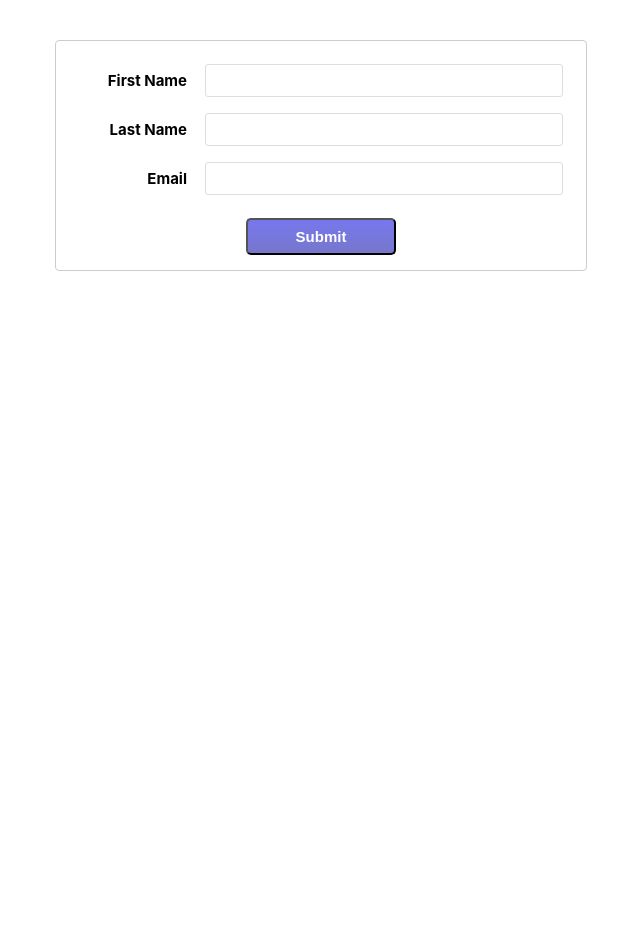
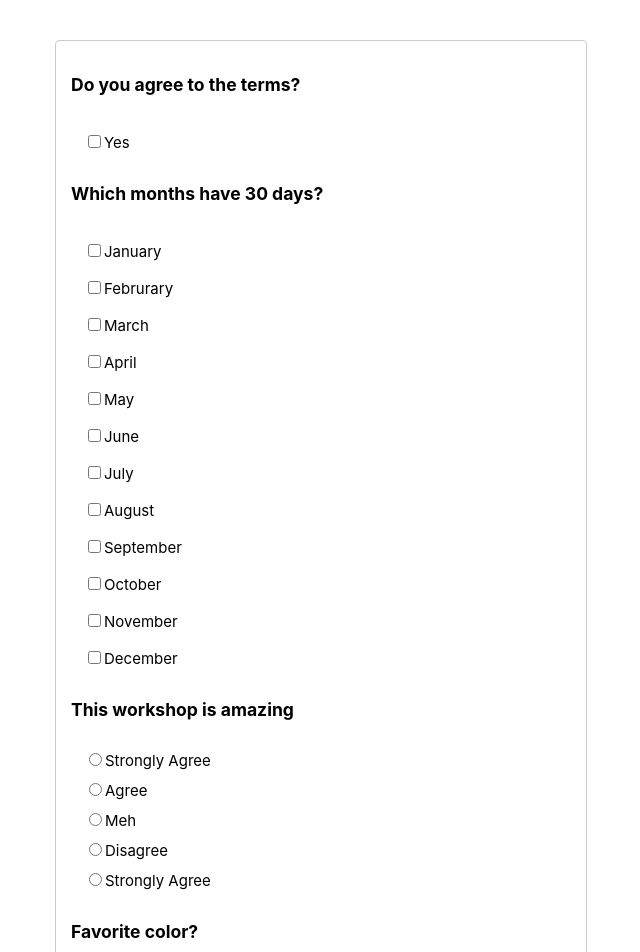
Before and after one commit to computapars/alicante2019, a React (Create React App) app: page / in a window 1280 px wide. Shown: the top 952 px of the page, without its empty margins (319-959 px from the left). Before the commit the page ends 800 px from the top, so only its background shows below. Built offline with nearby package versions, Linux system fonts and the light colour scheme.

Commit message:
Other types of html form inputs

```diff
--- a/src/07-other-input-types/SignupForm.js
+++ b/src/07-other-input-types/SignupForm.js
@@ -18,7 +18,12 @@ export default function SignupForm({ onSubmit }) {
           <div>
             <div>
               <label>
-                <input name="agreed" type="checkbox" /> Yes
+                <Field
+                  name="agreed"
+                  type="checkbox"
+                  component="input"
+                />
+                Yes
               </label>
             </div>
           </div>
@@ -26,66 +31,134 @@ export default function SignupForm({ onSubmit }) {
           <div>
             <div>
               <label>
-                <input name="months" type="checkbox" value="January" /> January
+              <Field
+                name="months"
+                value="January"
+                component="input"
+                type="checkbox"
+              />
+              January
               </label>
             </div>
             <div>
               <label>
-                <input name="months" type="checkbox" value="February" />{' '}
-                February
+                <Field
+                  name="months"
+                  value="Februrary"
+                  component="input"
+                  type="checkbox"
+                />
+                Februrary
               </label>
             </div>
             <div>
               <label>
-                <input name="months" type="checkbox" value="March" /> March
+              <Field
+                  name="months"
+                  value="March"
+                  component="input"
+                  type="checkbox"
+                />
+                March
               </label>
             </div>
             <div>
               <label>
-                <input name="months" type="checkbox" value="April" /> April
+                <Field
+                    name="months"
+                    value="April"
+                    component="input"
+                    type="checkbox"
+                  />
+                  April
               </label>
             </div>
             <div>
               <label>
-                <input name="months" type="checkbox" value="May" /> May
+                <Field
+                    name="months"
+                    value="May"
+                    component="input"
+                    type="checkbox"
+                  />
+                  May
               </label>
             </div>
             <div>
               <label>
-                <input name="months" type="checkbox" value="June" /> June
+              <Field
+                    name="months"
+                    value="June"
+                    component="input"
+                    type="checkbox"
+                  />
+                  June
               </label>
             </div>
             <div>
               <label>
-                <input name="months" type="checkbox" value="July" /> July
+                <Field
+                    name="months"
+                    value="July"
+                    component="input"
+                    type="checkbox"
+                  />
+                  July
               </label>
             </div>
             <div>
               <label>
-                <input name="months" type="checkbox" value="August" /> August
+                <Field
+                    name="months"
+                    value="August"
+                    component="input"
+                    type="checkbox"
+                  />
+                  August
               </label>
             </div>
             <div>
               <label>
-                <input name="months" type="checkbox" value="September" />{' '}
-                September
+                  <Field
+                    name="months"
+                    value="September"
+                    component="input"
+                    type="checkbox"
+                  />
+                  September
               </label>
             </div>
             <div>
               <label>
-                <input name="months" type="checkbox" value="October" /> October
+                <Field
+                    name="months"
+                    value="October"
+                    component="input"
+                    type="checkbox"
+                  />
+                  October
               </label>
             </div>
             <div>
               <label>
-                <input name="months" type="checkbox" value="November" />{' '}
-                November
+                <Field
+                    name="months"
+                    value="November"
+                    component="input"
+                    type="checkbox"
+                  />
+                  November
               </label>
             </div>
             <div>
               <label>
-                <input name="months" type="checkbox" value="December" />{' '}
-                December
+                <Field
+                    name="months"
+                    value="December"
+                    component="input"
+                    type="checkbox"
+                  />
+                  December
               </label>
             </div>
           </div>
@@ -95,57 +168,97 @@ export default function SignupForm({ onSubmit }) {
               {' '}
               <label>
                 {' '}
-                <input name="rating" type="radio" value="5" /> Strongly Agree
+                <Field
+                    name="rating"
+                    value="5"
+                    component="input"
+                    type="radio"
+                  >
+                  </Field>
+                  Strongly Agree
+
               </label>{' '}
             </div>
             <div>
               {' '}
               <label>
                 {' '}
-                <input name="rating" type="radio" value="4" /> Agree
+                <Field
+                    name="rating"
+                    value="4"
+                    component="input"
+                    type="radio"
+                  >
+                  </Field>
+                  Agree
+
               </label>{' '}
             </div>
             <div>
               {' '}
               <label>
                 {' '}
-                <input name="rating" type="radio" value="3" /> Meh
+                <Field
+                    name="rating"
+                    value="3"
+                    component="input"
+                    type="radio"
+                  >
+
+                  </Field>
+                  Meh
               </label>{' '}
             </div>
             <div>
               {' '}
               <label>
                 {' '}
-                <input name="rating" type="radio" value="2" /> Disagree
+                <Field
+                    name="rating"
+                    value="2"
+                    component="input"
+                    type="radio"
+                  >
+                  </Field>
+                  Disagree
+
               </label>{' '}
             </div>
             <div>
               {' '}
               <label>
                 {' '}
-                <input name="rating" type="radio" value="1" /> Strongly Disagree
+                <Field
+                    name="rating"
+                    value="1"
+                    component="input"
+                    type="radio"
+                  >
+                  </Field>
+                  Strongly Agree
+
               </label>{' '}
             </div>
           </div>
           <h3>Favorite color?</h3>
           <div>
-            <select name="favoriteColor">
+            <Field component="select" name="favoriteColor">
               <option />
               <option value="#ff0000">❤️ Red</option>
               <option value="#00ff00">💚 Green</option>
               <option value="#0000ff">💙 Blue</option>
-            </select>
+            </Field>
           </div>
           <h3>Toppings</h3>
           <div>
-            <select name="toppings" multiple>
+            <Field component="select" name="toppings" multiple>
               <option value="pepperoni">Pepperoni</option>
               <option value="sausage">Sausage</option>
               <option value="ham">Ham</option>
               <option value="mushrooms">Mushrooms</option>
               <option value="olives">Olives</option>
               <option value="pineapple">Pineapple</option>
-            </select>
+            </Field>
           </div>
           <button type="submit">Submit</button>
           <pre>{JSON.stringify(values, undefined, 2)}</pre>
--- a/src/index.js
+++ b/src/index.js
@@ -4,7 +4,7 @@ import './index.css'
 import Styles from './Styles'
 import exercises from './exercises'
 
-const exercise = 4
+const exercise = 7
 
 const Exercise = exercises[exercise - 1]
 
```
